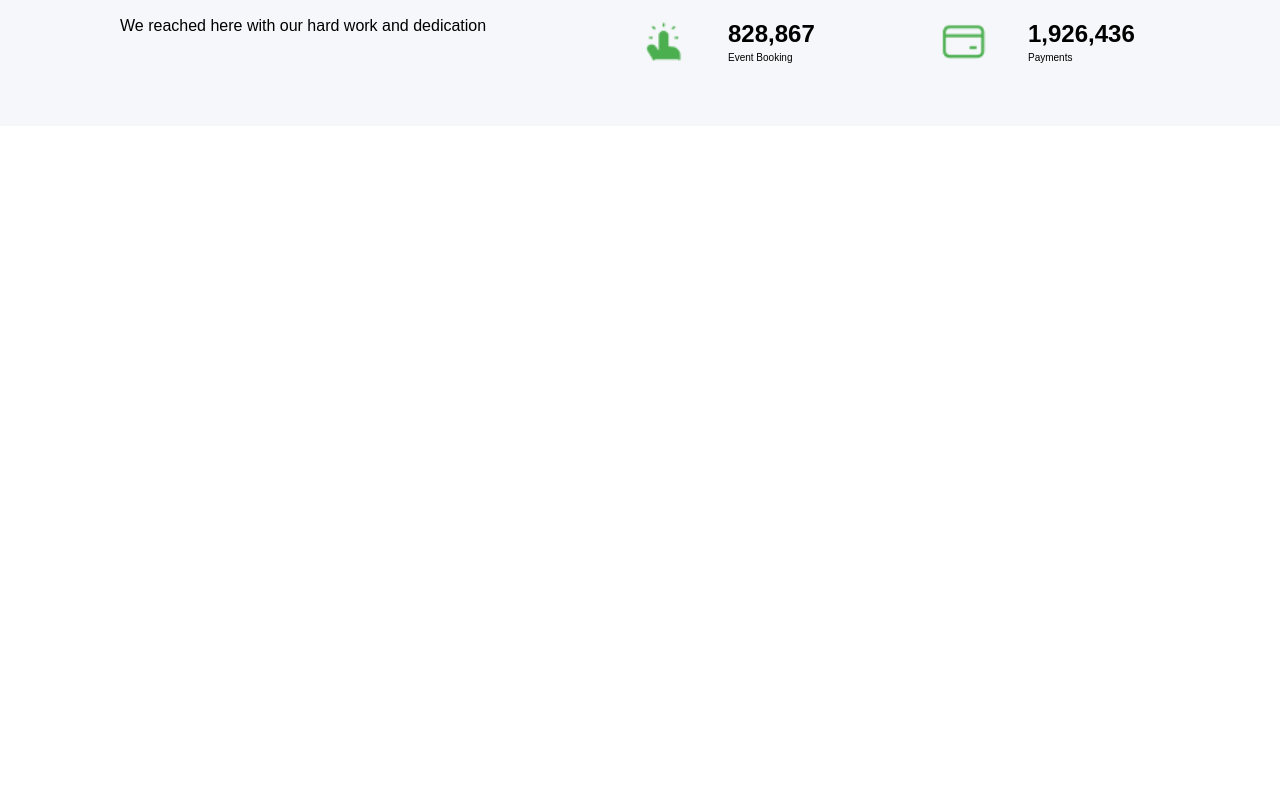
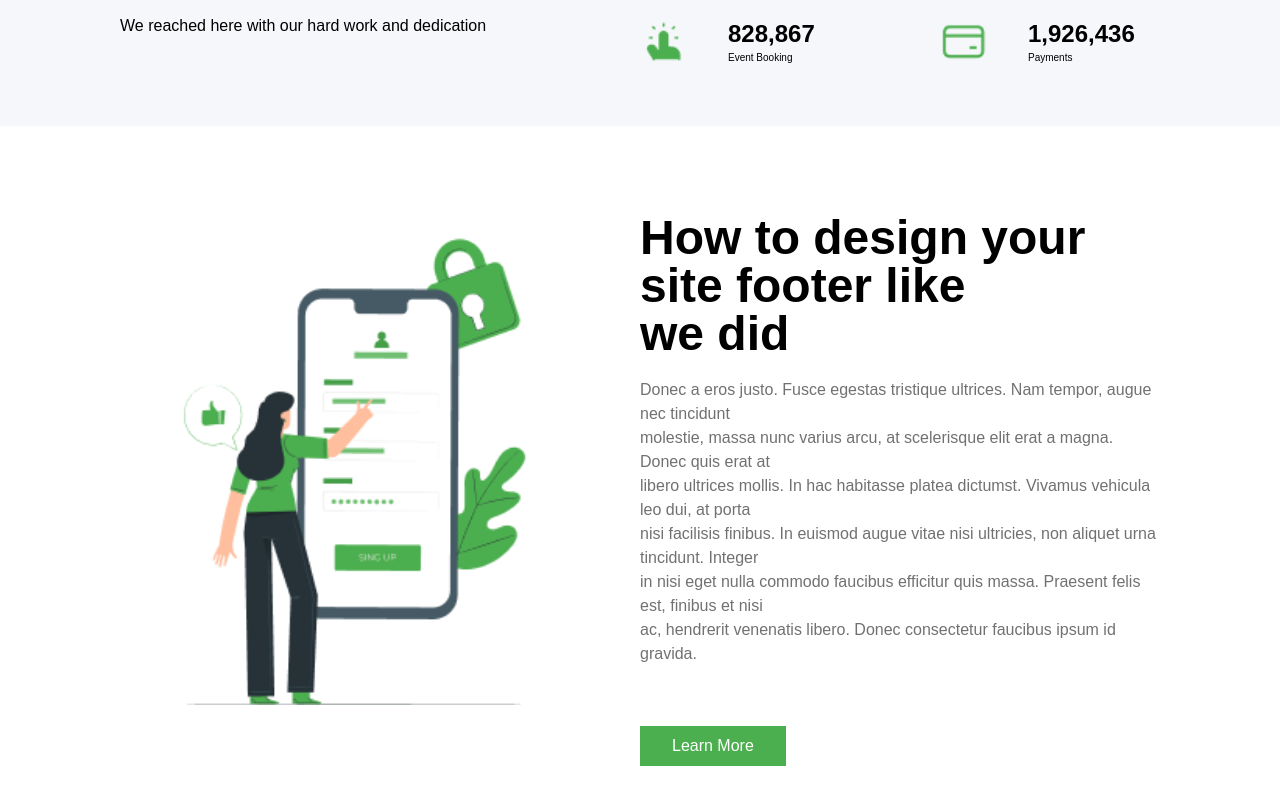
Before and after one commit to kana-engineer/react-landing, a React (Vite) app: page / in a window 1280 px wide. Shown: the part 2353-3157 px from the top of the page. Before the commit the page ends 2479 px from the top, so only its background shows below. Built offline with nearby package versions, Linux system fonts and the light colour scheme.

Commit message:
add content

```diff
--- a/src/App.jsx
+++ b/src/App.jsx
@@ -1,6 +1,7 @@
 import Business from "./Components/Business";
 import Cards from "./Components/Cards";
 import Content from "./Components/Content";
+import Design from "./Components/Design";
 import Header from "./Components/Header";
 import Overlay from "./Components/Overlay";
 import Unseen from "./Components/Unseen";
@@ -14,6 +15,7 @@ export function App() {
       <Cards/>
       <Unseen/>
       <Business/>
+      <Design/>
     </>
   )
 }
--- /dev/null
+++ b/src/Components/Design.jsx
@@ -0,0 +1,18 @@
+const Design = () => {
+    return (
+        <div className="App">
+            <div className=" px-11 py-12 lg:px-30 lg:py-12 grid lg:grid-cols-2 grid-cols-1 items-center-safe">
+                <div className="">
+                    <img className="lg:w-120 w-90" src="/pana.png" alt="" />
+                </div>
+                <div className="">
+                    <h1 className="lg:text-5xl text-3xl font-bold mb-5 mt-10">How to design your site footer like <br /> we did</h1>
+                    <p className="text-[#717171] mb-10">Donec a eros justo. Fusce egestas tristique ultrices. Nam tempor, augue nec tincidunt <br /> molestie, massa nunc varius arcu, at scelerisque elit erat a magna. Donec quis erat at <br /> libero ultrices mollis. In hac habitasse platea dictumst. Vivamus vehicula leo dui, at porta <br /> nisi facilisis finibus. In euismod augue vitae nisi ultricies, non aliquet urna tincidunt. Integer <br /> in nisi eget nulla commodo faucibus efficitur quis massa. Praesent felis est, finibus et nisi <br /> ac, hendrerit venenatis libero. Donec consectetur faucibus ipsum id gravida.</p>
+                    <button className="py-2 px-8 text-white mt-5 bg-[#4CAF4F]">Learn More</button>
+                </div>
+            </div>
+        </div>
+    );
+}
+
+export default Design;
```
Also changed, not shown: public/pana.png (added).
